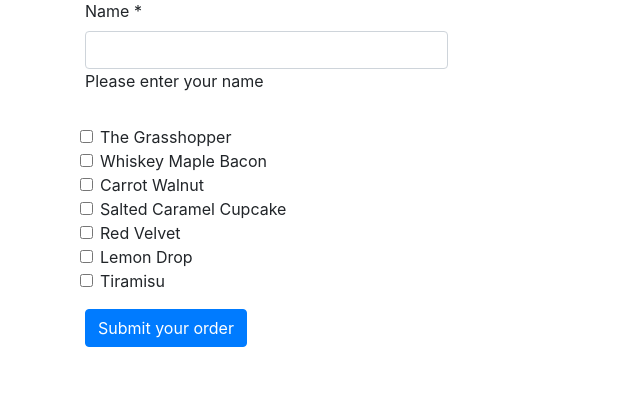
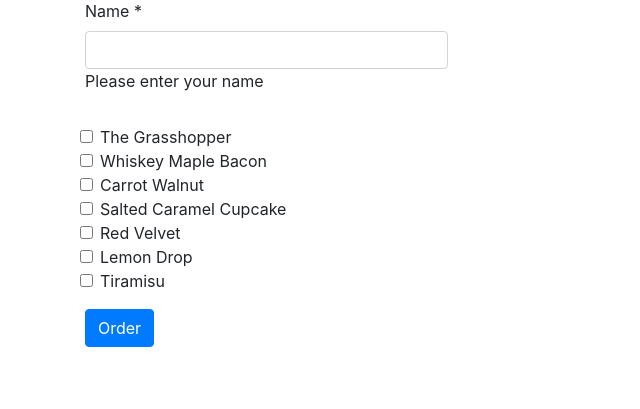
Before and after one commit to aperhyme/cupcakes, a PHP site: page / in a window 1280 px wide. Shown: the part 217-626 px from the top of the page, without its empty margins (0-640 px from the left). Run offline with PHP 8.4, Linux system fonts and the light colour scheme.

Commit message:
Made minor changes to displayed text

```diff
--- a/index.php
+++ b/index.php
@@ -31,7 +31,7 @@
 <div class="container" id="main">
 
     <!-- Form Start -->
-    <form id="vol-form" action="confirmation.php" method="post">
+    <form id="vol-form" action="conformation.php" method="post">
 
     <fieldset class="form-group">
     <div class="row form-row">
@@ -104,7 +104,7 @@
 <!--        </div>-->
 <!--    </fieldset>-->
 
-    <button id="submit" type="submit" class="btn btn-primary"> Submit your order</button>
+    <button id="submit" type="submit" class="btn btn-primary"> Order</button>
     <form>
 </div>
 
```
